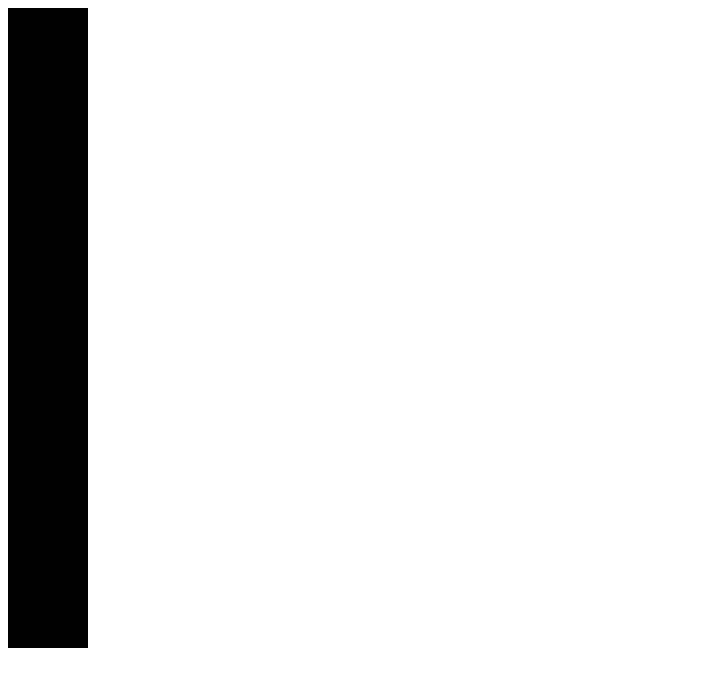
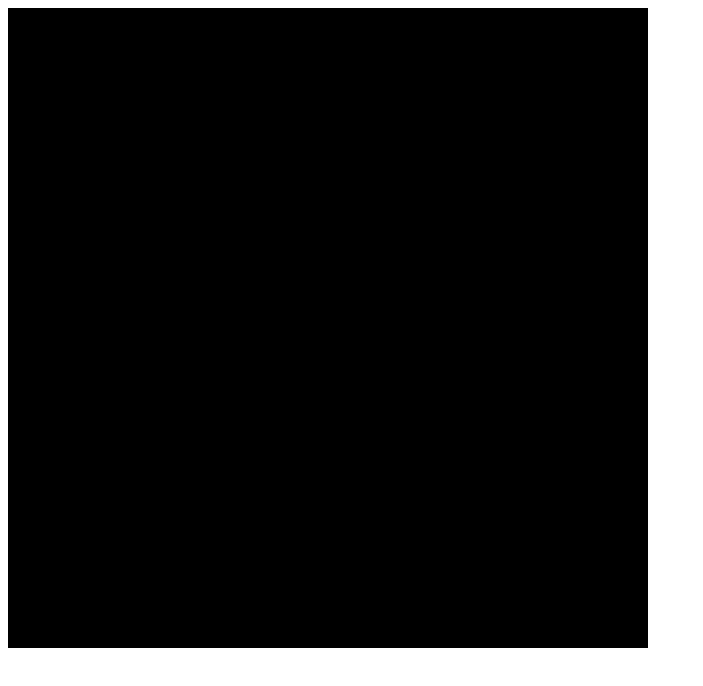
Before and after one commit to tarunSwaroop/chessGame, a plain HTML site: page public/index.html in a window 1280 px wide. Shown: the whole page, without its empty margins (0-703 px from the left). Drawn offline with Linux system fonts and the light colour scheme.

Commit message:
changes commited

```diff
--- a/public/index.html
+++ b/public/index.html
@@ -7,7 +7,75 @@
         <link rel="stylesheet" href="../src/styles.css">
     </head>
     <body>
+    <div class="container">
     <div></div>
-    <div></div><div></div><div></div><div></div><div></div><div></div><div></div>
+    <div></div>
+    <div></div>
+    <div></div>
+    <div></div>
+    <div></div>
+    <div></div>
+    <div></div>
+    <div></div>
+    <div></div>
+    <div></div>
+    <div></div>
+    <div></div>
+    <div></div>
+    <div></div>
+    <div></div>
+    <div></div>
+    <div></div>
+    <div></div>
+    <div></div>
+    <div></div>
+    <div></div>
+    <div></div>
+    <div></div>
+    <div></div>
+    <div></div>
+    <div></div>
+    <div></div>
+    <div></div>
+    <div></div>
+    <div></div>
+    <div></div>
+    <div></div>
+    <div></div>
+    <div></div>
+    <div></div>
+    <div></div>
+    <div></div>
+    <div></div>
+    <div></div>
+    <div></div>
+    <div></div>
+    <div></div>
+    <div></div>
+    <div></div>
+    <div></div>
+    <div></div>
+    <div></div>
+    <div></div>
+    <div></div>
+    <div></div>
+    <div></div>
+    <div></div>
+    <div></div>
+    <div></div>
+    <div></div>
+    <div></div>
+    <div></div>
+    <div></div>
+    <div></div>
+    <div></div>
+    <div></div>
+    <div></div>
+    <div></div>
+    </div>
+    <!-- <script src="https://ajax.googleapis.com/ajax/libs/jquery/3.7.0/jquery.min.js"></script> -->
+    <!-- <script src="https://ajax.googleapis.com/ajax/libs/jquery/2.2.4/jquery.min.js"></script> -->
+    <!-- <script src="https://ajax.googleapis.com/ajax/libs/jquery/1.12.4/jquery.min.js"></script> -->
+    <script src="../src/indexjs"></script>
 </body>
 </html>
--- a/src/index.js
+++ b/src/index.js
@@ -0,0 +1,2 @@
+window.alert("working");
+document.write("naa valla kadu ra lucha");
--- a/src/styles.css
+++ b/src/styles.css
@@ -1,5 +1,13 @@
 div {
     height: 80px;
     width: 80px;
-    background-color: #000;
+    background-color: black;
 }
+.black {
+    background-color: black;
+}
+.container {
+    display: grid;
+    grid-template-columns: repeat(8, 1fr);
+    grid-template-rows: repeat(8, 1fr);
+}
```
Lines whose indentation alone changed are shown as unchanged.
